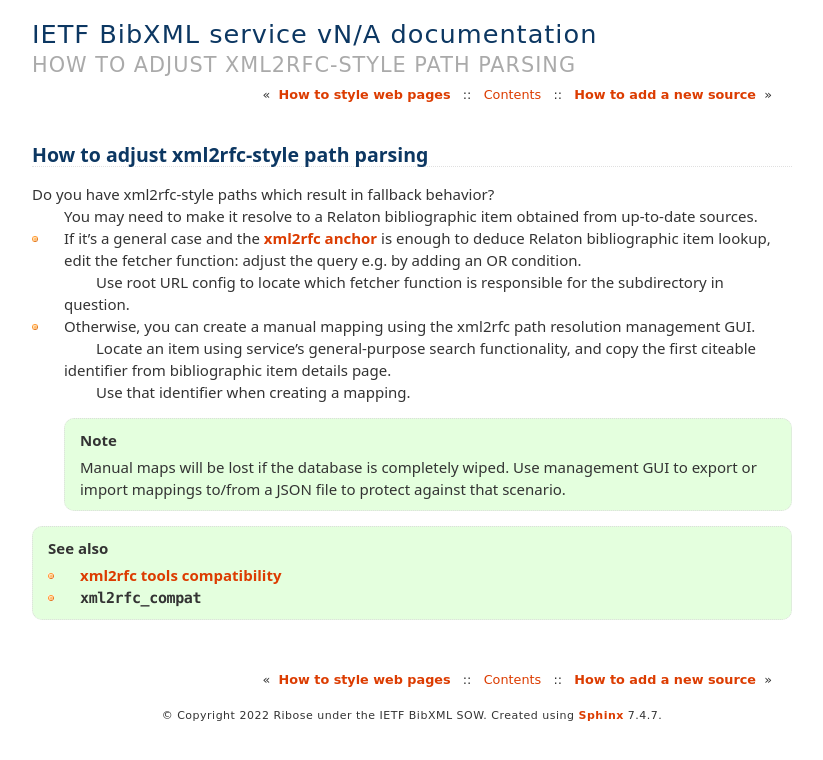
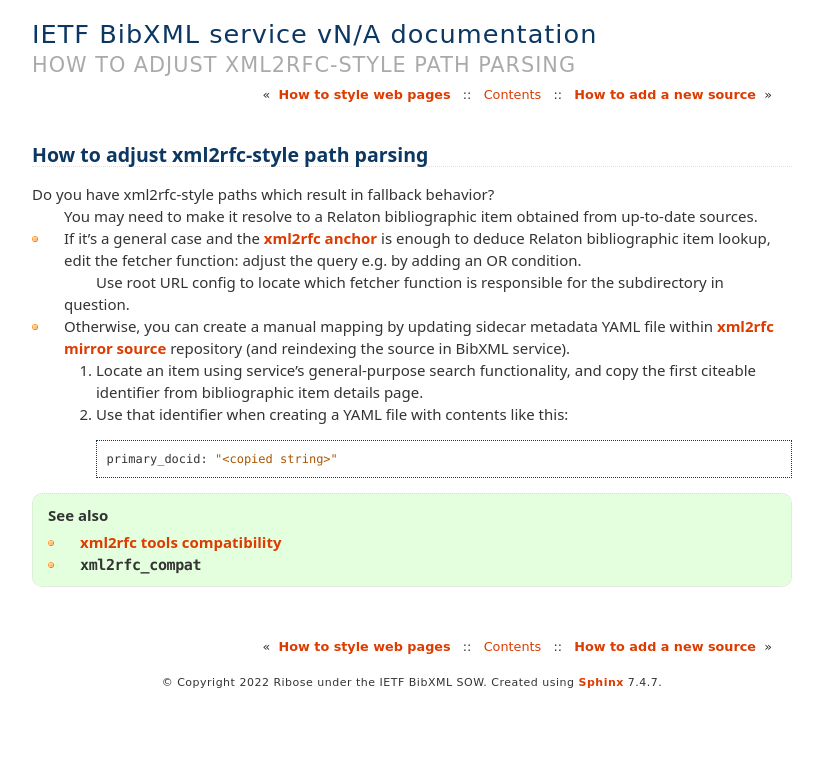
Before and after one commit to ietf-tools/bibxml-service, a Sphinx documentation site: the page built from docs/howto/adjust-xml2rfc-paths.rst, in a window 1280 px wide. Shown: the top 760 px of the page, without its empty margins (228-1051 px from the left). Built offline with Sphinx 7.4.7, drawn with Linux system fonts in a browser that asks for light colours; pages that are not in the unit, such as notebooks, are missing from menus.

Commit message:
docs(xml2rfc): update manual mapping howto

```diff
--- a/docs/howto/adjust-xml2rfc-paths.rst
+++ b/docs/howto/adjust-xml2rfc-paths.rst
@@ -17,19 +17,16 @@ from up-to-date sources.
   for the subdirectory in question.
 
 - Otherwise, you can create a manual mapping
-  using the xml2rfc path resolution management GUI.
+  by updating sidecar metadata YAML file within :term:`xml2rfc mirror source`
+  repository (and reindexing the source in BibXML service).
 
-  Locate an item using service’s general-purpose search functionality,
-  and copy the first citeable identifier
-  from bibliographic item details page.
+  1. Locate an item using service’s general-purpose search functionality,
+     and copy the first citeable identifier
+     from bibliographic item details page.
 
-  Use that identifier when creating a mapping.
+  2. Use that identifier when creating a YAML file with contents like this::
 
-  .. note::
-
-     Manual maps will be lost if the database is completely wiped.
-     Use management GUI to export or import mappings to/from a JSON file
-     to protect against that scenario.
+         primary_docid: "<copied string>"
 
 .. seealso::
 
```
